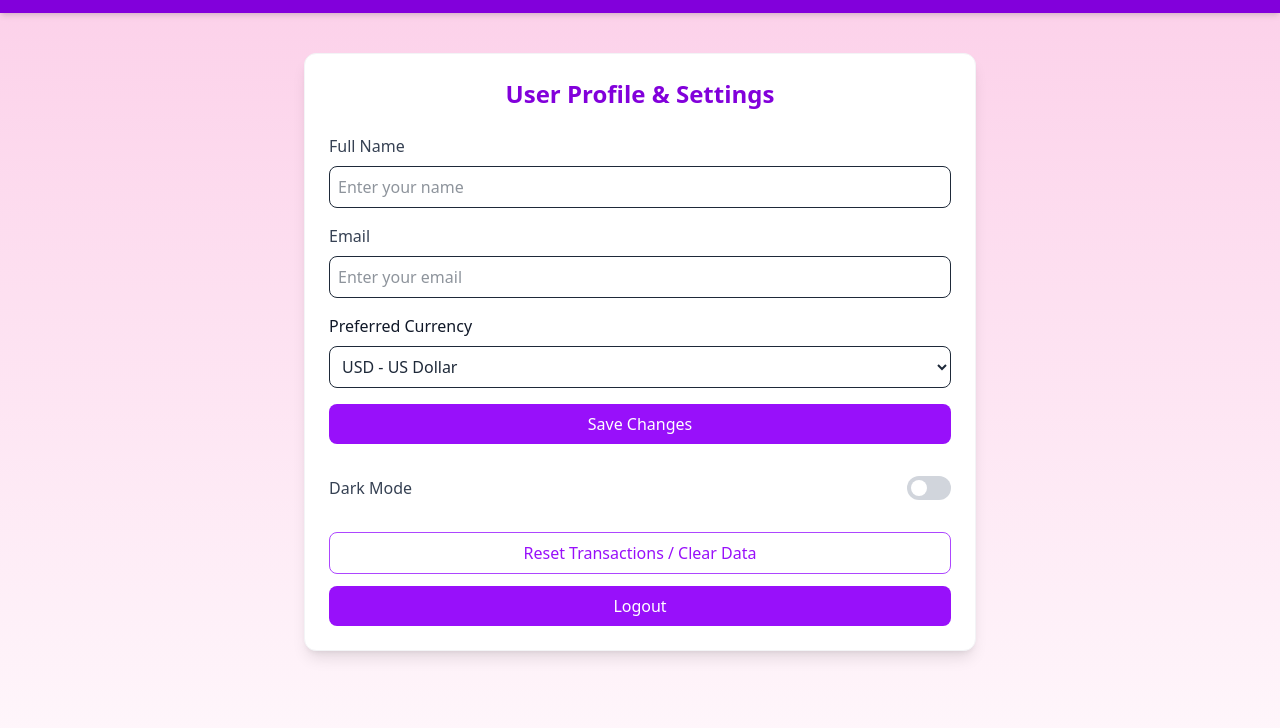
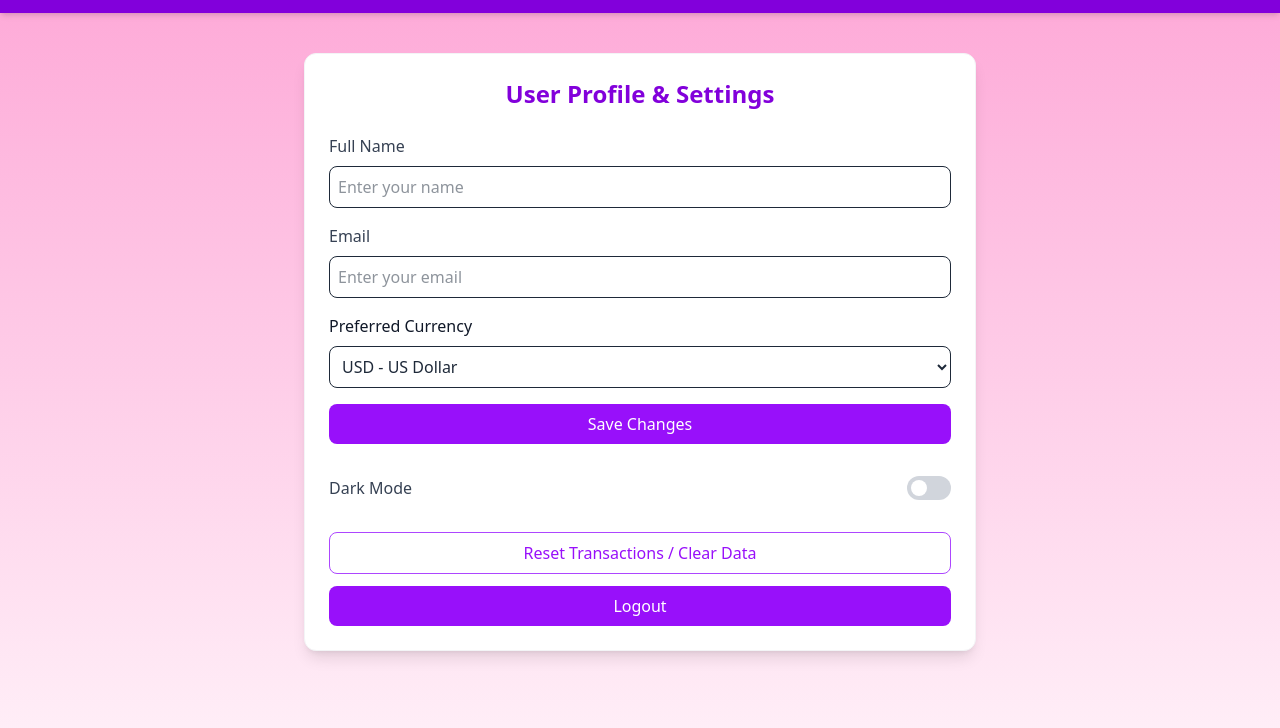
Before and after one commit to adhipatya25/fintrack, a plain HTML site: page profile.html in a window 1280 px wide. Shown: the part 59-787 px from the top of the page. Drawn offline with Linux system fonts and the light colour scheme.

Commit message:
Update profile.html

```diff
--- a/profile.html
+++ b/profile.html
@@ -7,7 +7,7 @@
   <link href="tailwindcss/output.css" rel="stylesheet">
 </head>
 
-<body class="bg-linear-to-b from-pink-200 to bg-indigo-500 text-gray-800 flex flex-col min-h-screen" id="body">
+<body class=" bg-linear-to-b from-pink-300 to bg-indigo-500 text-gray-800 min-h-screen flex flex-col transition-colors duration-300" id="body">
   <!-- Navbar -->
   <header class="w-full bg-purple-700 text-white p-4 shadow-md">
 
```
